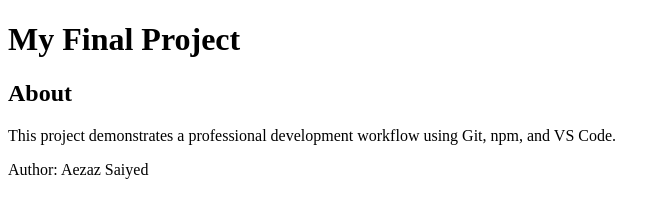
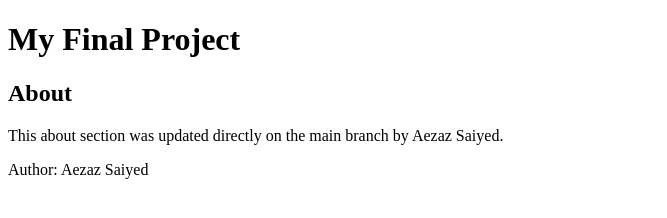
Before and after one commit to ajazsaiyed2367-lab/wddm126-final-project, a website: page src/index.html in a window 1280 px wide. Shown: the whole page, without its empty margins (0-667 px from the left). Drawn offline with Linux system fonts and the light colour scheme.

Commit message:
Update About section on main

```diff
--- a/src/index.html
+++ b/src/index.html
@@ -14,7 +14,7 @@
 
 <section>
 <h2>About</h2>
-<p>This project demonstrates a professional development workflow using Git, npm, and VS Code.</p>
+<p>This about section was updated directly on the main branch by Aezaz Saiyed.</p>
 </section>
 
 <footer>
```
